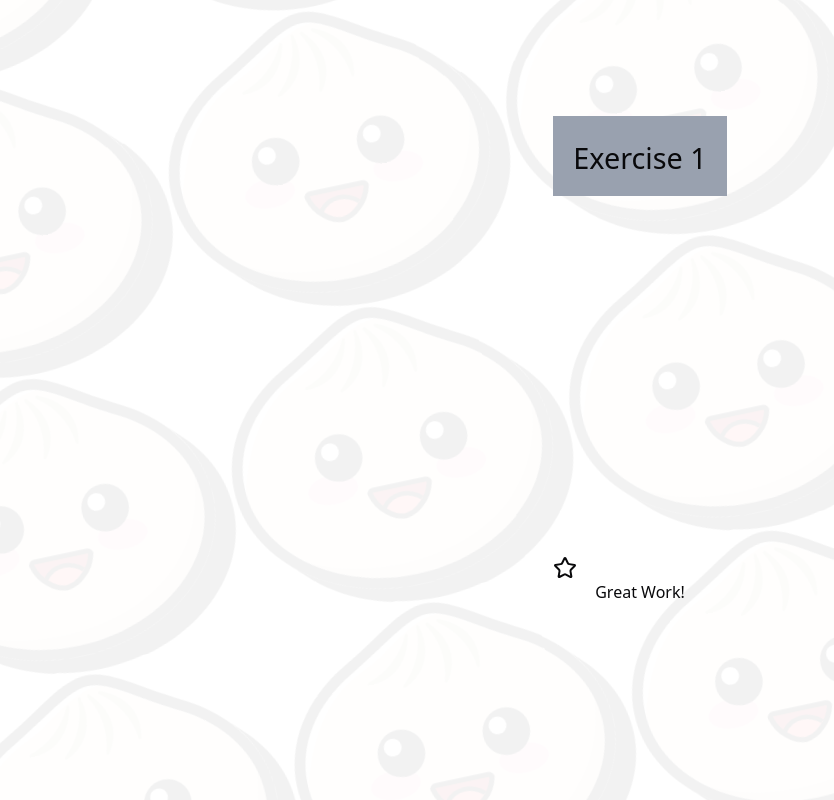
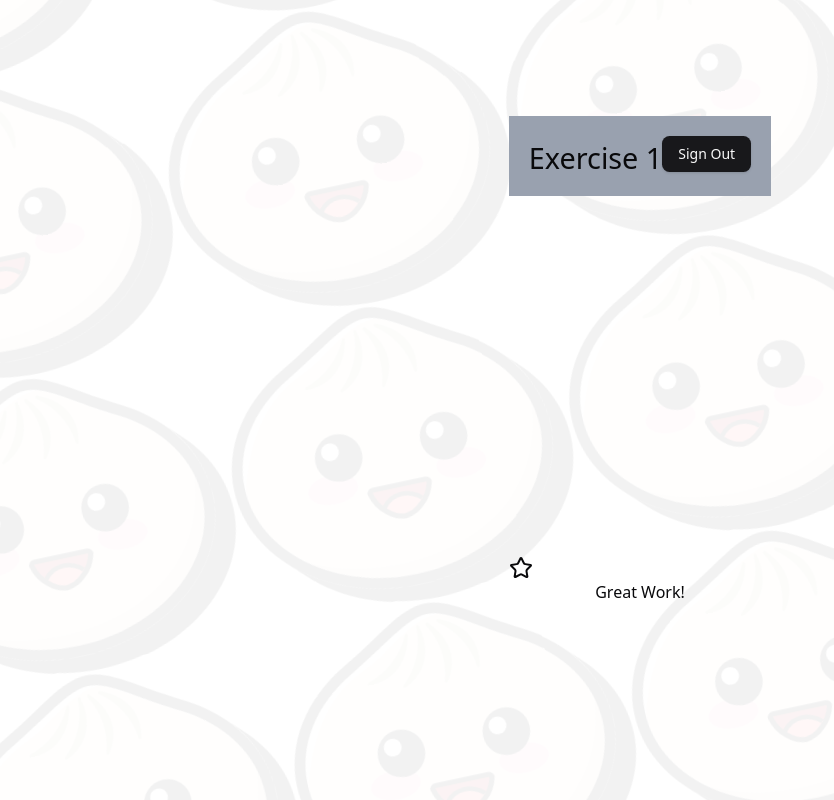
Before and after one commit to aek676/react-debug-exercise, a React (Vite) app: page /exercise1 in a window 1280 px wide. Both pictures are taken after typing "name@example.com", "Sample123" into the empty fields and a click on the button "Next". Shown: the whole page, without its empty margins (0-834 px from the left). Built offline with nearby package versions, Linux system fonts and the light colour scheme.

Commit message:
feat: update Exercise 1 components to improve login/logout functionality and enhance navbar behavior

```diff
--- a/src/components/Exercise1/LoginForm.tsx
+++ b/src/components/Exercise1/LoginForm.tsx
@@ -31,6 +31,7 @@ export default function LoginForm({ handleLogin }: LoginFormProps) {
 
     const onSubmit = (data: FormValues) => {
         console.log("Form submitted", data);
+        handleLogin();
     };
 
     return (
@@ -83,7 +84,7 @@ export default function LoginForm({ handleLogin }: LoginFormProps) {
                 />
 
                 <div className="flex justify-start">
-                    <Button type="submit" className="px-4" variant="default" onClick={handleLogin}>
+                    <Button type="submit" className="px-4" variant="default">
                         Next
                         <ChevronRight className="size-4" />
                     </Button>
--- a/src/components/Exercise1/Navbar.tsx
+++ b/src/components/Exercise1/Navbar.tsx
@@ -2,22 +2,21 @@ import { useState } from "react";
 import { Button } from "../ui/button";
 
 interface NavbarProps {
+    isLoginedIn: boolean;
     handleLogout: () => void;
 }
 
-export default function Navbar({ handleLogout }: NavbarProps) {
-    const [showLogoutButton, setShowLogoutButton] = useState(false);
-
+export default function Navbar({ isLoginedIn, handleLogout }: NavbarProps) {
     const handleLogoutButton = () => {
-        setShowLogoutButton(!showLogoutButton);
+        handleLogout();
     }
 
     return (
         <div className="bg-gray-400 color-[#333] h-20 p-5">
             <div className="flex justify-between">
                 <div className="text-[1.8em]">Exercise 1</div>
-                {showLogoutButton && (
-                    <Button className="color-[#333] border-gray-400" onClick={handleLogout}>
+                {isLoginedIn && (
+                    <Button className="color-[#333] border-gray-400" onClick={handleLogoutButton}>
                         Sign Out
                     </Button>
                 )}
--- a/src/pages/Exercise1.tsx
+++ b/src/pages/Exercise1.tsx
@@ -20,11 +20,11 @@ export default function Exercise1() {
 
   return (
     <div className="container mx-auto p-8 text-center">
-            <Navbar handleLogout={handleLogout} />
+      <Navbar isLoginedIn={!showLoginForm} handleLogout={handleLogout} />
       <div className={`${showLoginForm ? "" : "hidden"}`}>
         <LoginForm handleLogin={handleLogin} />
       </div>
-            <div className={`${showCheckmark ? "text-center mt-90" : "hidden"}`}>
+      <div className={`${showCheckmark ? "text-center mt-90 bg" : "hidden"}`}>
         <Star />
         <h2>Great Work!</h2>
       </div>
```
Also changed, not shown: 1 other file (tests, documents, lock files or other folders). Lines whose indentation alone changed are shown as unchanged.
